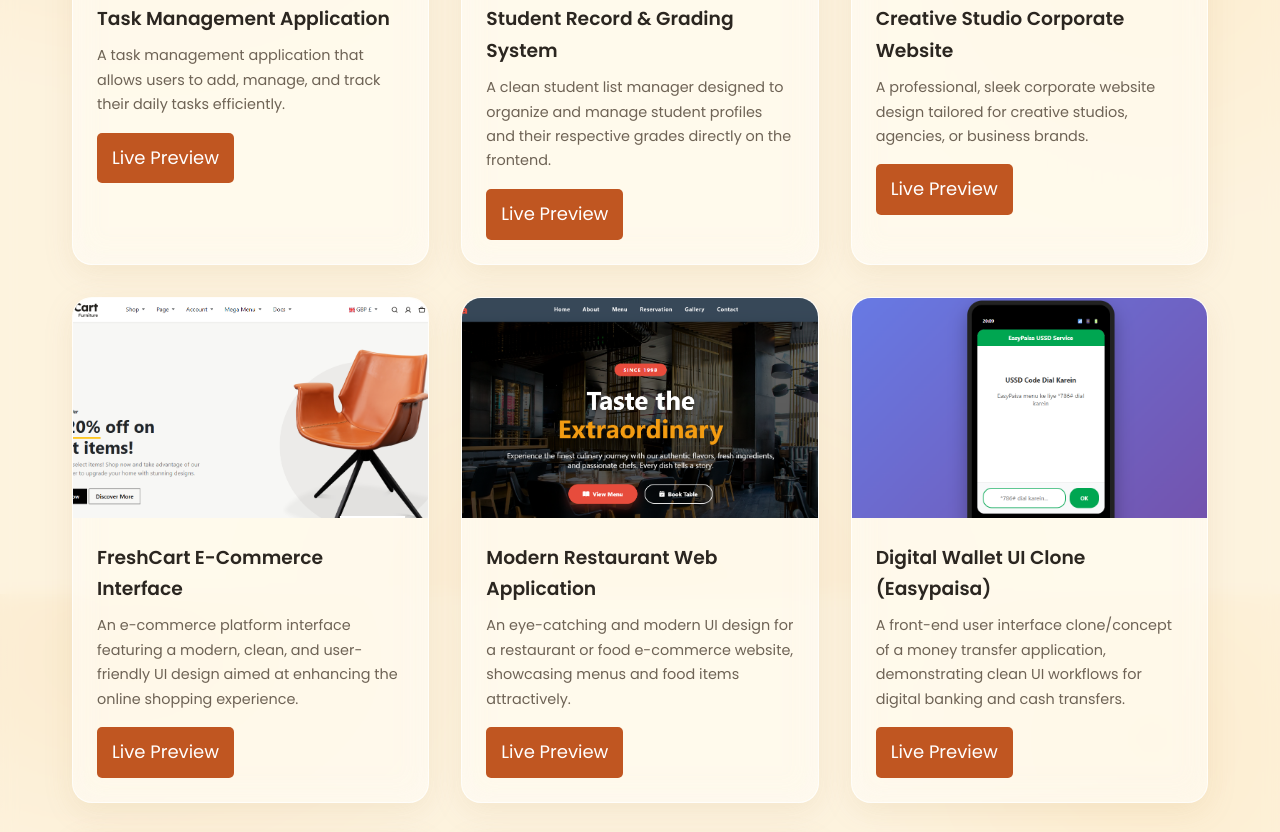
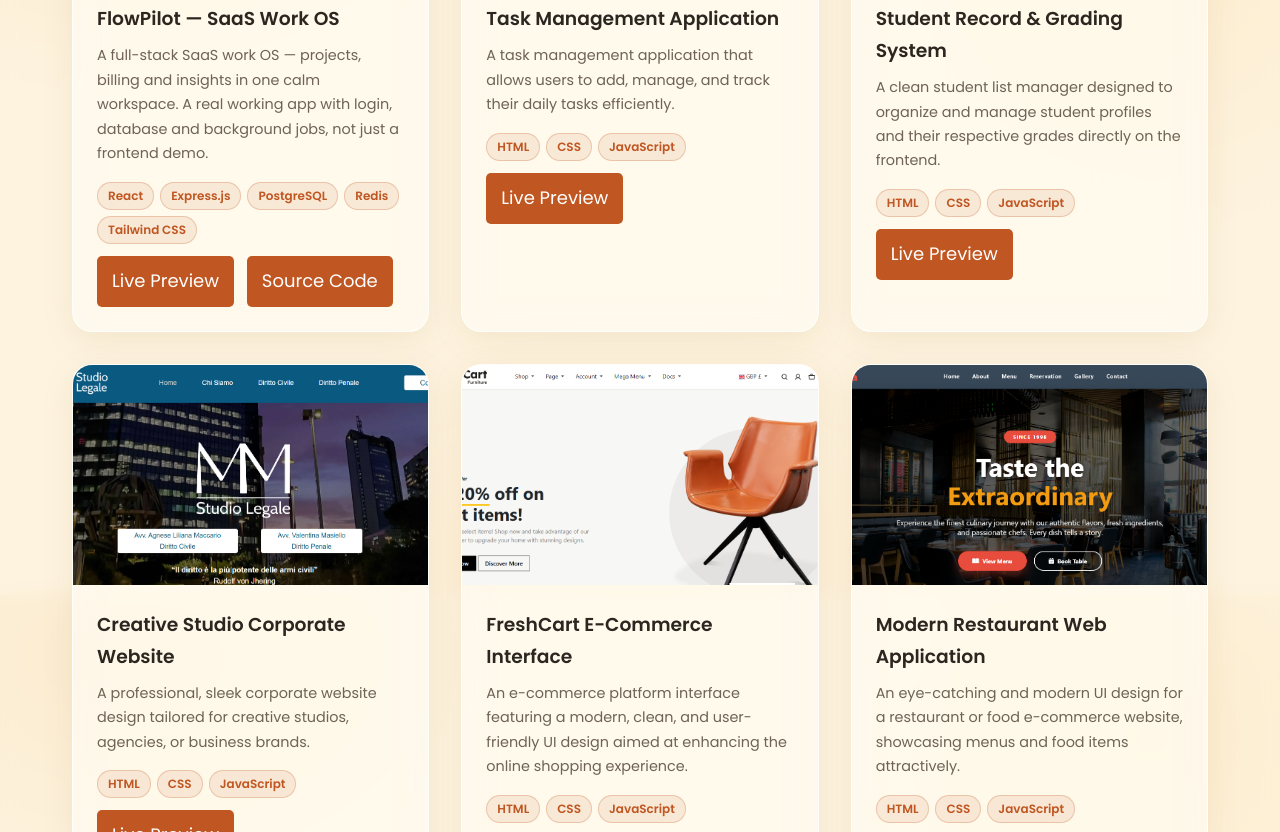
Before and after one commit to osmangoraya912-lang/Portfolio, a plain HTML site: page index.html in a window 1280 px wide. Shown: the part 2606-3438 px from the top of the page. Drawn offline with Linux system fonts and the light colour scheme.

Commit message:
Add files via upload

```diff
--- a/index.html
+++ b/index.html
@@ -126,6 +126,24 @@
         <div class="container">
             <h2 class="section-title">My <span class="highlight">Projects</span></h2>
             <div class="projects-grid">
+                <!-- FlowPilot — Featured Project -->
+                <div class="project-card">
+                    <div class="project-img">
+                        <img src="images/flowpilot.png" alt="FlowPilot">
+                    </div>
+                    <div class="project-info">
+                        <h3>FlowPilot — SaaS Work OS</h3>
+                        <p>A full-stack SaaS work OS — projects, billing and insights in one calm workspace. A real working app with login, database and background jobs, not just a frontend demo.</p>
+                        <div class="tech-stack">
+                            <span>React</span><span>Express.js</span><span>PostgreSQL</span><span>Redis</span><span>Tailwind CSS</span>
+                        </div>
+                        <div class="project-links">
+                            <a href="https://malikusmangoraya.github.io/flowpilot/">Live Preview</a>
+                            <a href="https://github.com/malikusmangoraya/flowpilot">Source Code</a>
+                        </div>
+                    </div>
+                </div>
+
                 <!-- Project 1 -->
                 <div class="project-card">
                     <div class="project-img">
@@ -135,6 +153,9 @@
                     <div class="project-info">
                         <h3>Task Management Application</h3>
                         <p>A task management application that allows users to add, manage, and track their daily tasks efficiently.</p>
+                        <div class="tech-stack">
+                            <span>HTML</span><span>CSS</span><span>JavaScript</span>
+                        </div>
                         <div class="project-links">
                             <a href="https://osmangoraya912-lang.github.io/todo-list/">Live Preview</a>
 
@@ -151,6 +172,9 @@
                     <div class="project-info">
                         <h3>Student Record & Grading System</h3>
                         <p>A clean student list manager designed to organize and manage student profiles and their respective grades directly on the frontend.</p>
+                        <div class="tech-stack">
+                            <span>HTML</span><span>CSS</span><span>JavaScript</span>
+                        </div>
                         <div class="project-links">
                             <a href="https://osmangoraya912-lang.github.io/student-list/">Live Preview</a>
 
@@ -167,6 +191,9 @@
                     <div class="project-info">
                         <h3>Creative Studio Corporate Website</h3>
                         <p>A professional, sleek corporate website design tailored for creative studios, agencies, or business brands.</p>
+                        <div class="tech-stack">
+                            <span>HTML</span><span>CSS</span><span>JavaScript</span>
+                        </div>
                         <div class="project-links">
                            <a href="https://osmangoraya912-lang.github.io/Studio/">Live Preview</a>
 
@@ -183,6 +210,9 @@
                     <div class="project-info">
                         <h3>FreshCart E-Commerce Interface</h3>
                         <p>An e-commerce platform interface featuring a modern, clean, and user-friendly UI design aimed at enhancing the online shopping experience.</p>
+                        <div class="tech-stack">
+                            <span>HTML</span><span>CSS</span><span>JavaScript</span>
+                        </div>
                         <div class="project-links">
                             <a href="https://osmangoraya912-lang.github.io/Freshcart/">Live Preview</a>
 
@@ -198,6 +228,9 @@
                     <div class="project-info">
                         <h3>Modern Restaurant Web Application</h3>
                         <p>An eye-catching and modern UI design for a restaurant or food e-commerce website, showcasing menus and food items attractively.</p>
+                        <div class="tech-stack">
+                            <span>HTML</span><span>CSS</span><span>JavaScript</span>
+                        </div>
                         <div class="project-links">
                             <a href="https://osmangoraya912-lang.github.io/Restaurant/">Live Preview</a>
 
@@ -213,6 +246,9 @@
                     <div class="project-info">
                         <h3>Digital Wallet UI Clone (Easypaisa)</h3>
                         <p>A front-end user interface clone/concept of a money transfer application, demonstrating clean UI workflows for digital banking and cash transfers.</p>
+                        <div class="tech-stack">
+                            <span>HTML</span><span>CSS</span><span>JavaScript</span>
+                        </div>
                         <div class="project-links">
                            <a href="https://osmangoraya912-lang.github.io/Easypaisa-app/">Live Preview</a>
 
@@ -229,6 +265,9 @@
                     <div class="project-info">
                         <h3>Corporate Business Consulting Platform</h3>
                         <p>A professional corporate agency website designed around the theme "We help to grow your business," focusing on professional services and consulting.</p>
+                        <div class="tech-stack">
+                            <span>HTML</span><span>CSS</span><span>JavaScript</span>
+                        </div>
                         <div class="project-links">
                             <a href="https://osmangoraya912-lang.github.io/consulting/">Live Preview</a>
 
@@ -244,6 +283,9 @@
                     <div class="project-info">
                         <h3>Live Weather App</h3>
                         <p>A live weather web app showing current conditions, hourly forecast and a 7-day outlook for any city, with a light glassy design.</p>
+                        <div class="tech-stack">
+                            <span>HTML</span><span>CSS</span><span>JavaScript</span><span>Open-Meteo API</span>
+                        </div>
                         <div class="project-links">
                             <a href="https://osmangoraya912-lang.github.io/weather-app/">Live Preview</a>
                         </div>
--- a/style.css
+++ b/style.css
@@ -417,6 +417,23 @@ body {
     background: var(--accent-hover);
 }
 
+.tech-stack {
+    display: flex;
+    flex-wrap: wrap;
+    gap: 6px;
+    margin: 12px 0;
+}
+
+.tech-stack span {
+    background: rgba(192, 86, 33, 0.10);
+    color: var(--accent);
+    border: 1px solid rgba(192, 86, 33, 0.25);
+    font-size: 12px;
+    font-weight: 600;
+    padding: 3px 10px;
+    border-radius: 20px;
+}
+
 .project-card:hover {
     transform: translateY(-10px);
     box-shadow: var(--shadow);
```
Also changed, not shown: 1 other file.
